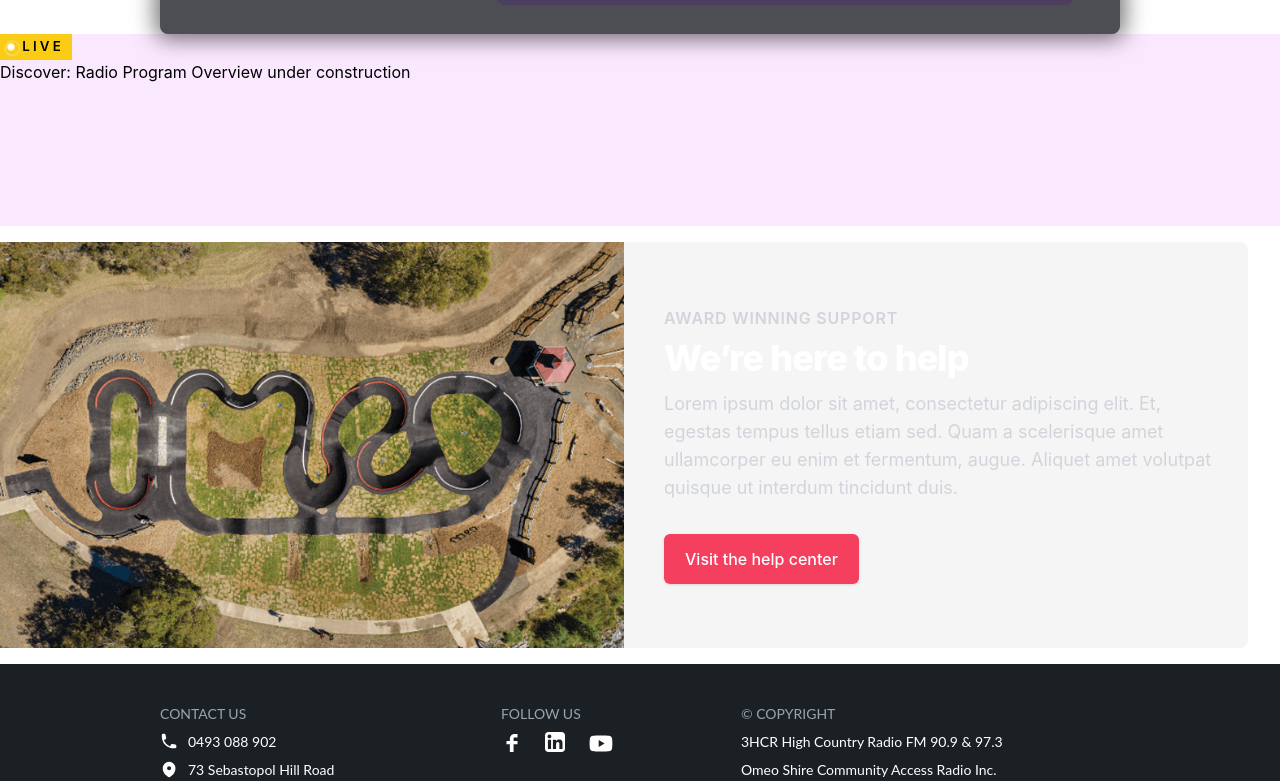
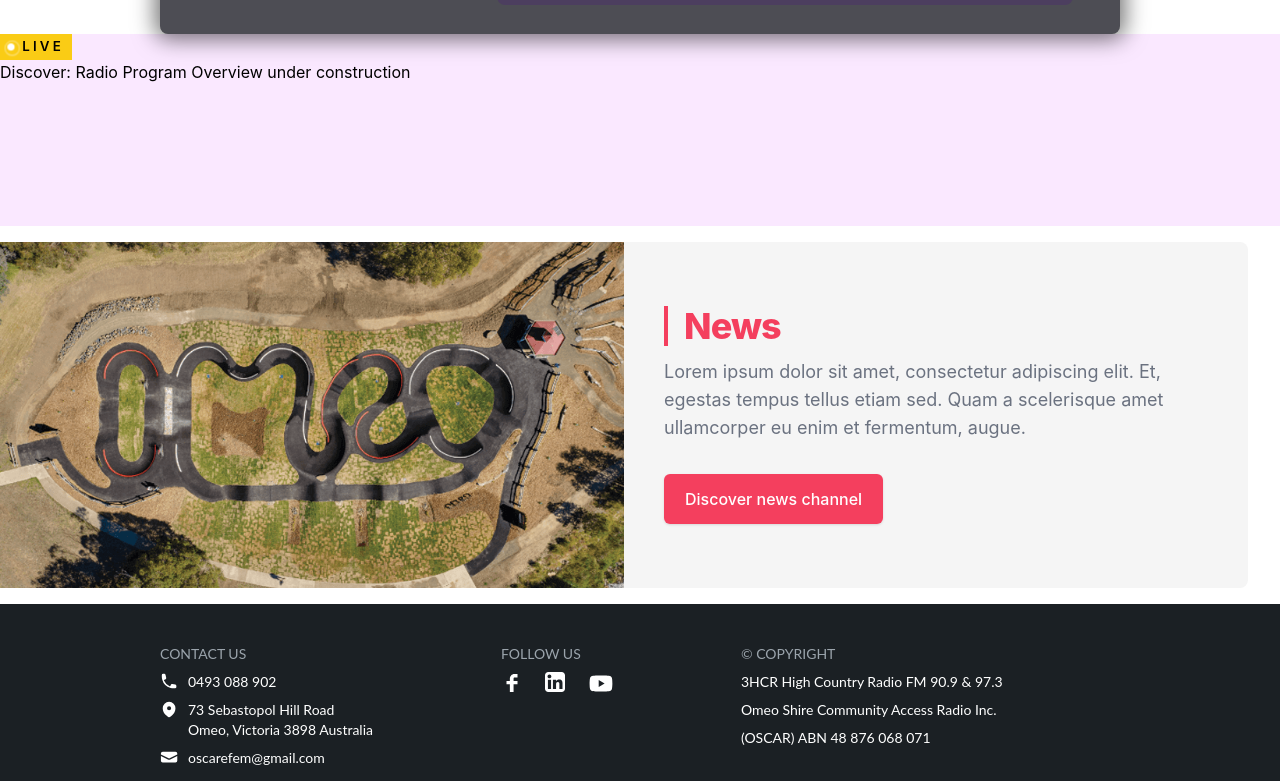
Before and after one commit to partyVic/3hrc, a React (Create React App) app in the folder client/: page / in a window 1280 px wide. Shown: the part 814-1595 px from the top of the page. Built offline with nearby package versions, Linux system fonts and the light colour scheme; no server answers.

Commit message:
some style changes

```diff
--- a/client/src/components/introduction/Introduction.js
+++ b/client/src/components/introduction/Introduction.js
@@ -14,7 +14,7 @@ const Introduction = () => {
                 md:hidden
                 h-1/5 flex
                 '>
-                <div className='h-4/5 w-1 bg-rose-500 rounded ml-4 mt-2.5'></div>
+                <div className='h-4/5 w-1 bg-rose-500 ml-4 mt-2.5'></div>
                 <div className='w-full h-full mt-2 mx-4'>
                     <h2 className='text-lg font-bold text-rose-500'>{INTRO_TITLE}</h2>
                     <p className='mt-1 text-sm font-medium text-slate-500'>{INTRO_BODY}</p>
@@ -36,7 +36,7 @@ const Introduction = () => {
                     md:absolute md:flex md:h-1/4 md:w-2/5 md:bg-[rgba(255,255,255,0.4)] md:top-80 md:left-14 md:rounded-xl backdrop-opacity-10 backdrop-invert bg-white/30
                     hidden
                     '>
-                    <div className='h-4/5 w-1 bg-rose-500 rounded ml-4 mt-6'></div>
+                    <div className='h-4/5 w-1 bg-rose-500 ml-4 mt-6'></div>
                     <div className='w-full h-full mt-4 ml-10 mr-4'>
                         <h2 className='text-4xl font-bold text-rose-500'>{INTRO_TITLE}</h2>
                         <p className='mt-4 text-lg font-medium text-white'>{INTRO_BODY}</p>
--- a/client/src/components/news/NewsBoard.js
+++ b/client/src/components/news/NewsBoard.js
@@ -16,12 +16,13 @@ const NewsBoard = () => {
             </div>
             <div className="relative max-w-7xl mx-auto px-4 py-12 sm:px-6 lg:px-8 lg:py-16">
                 <div className="md:ml-auto md:w-1/2 md:pl-10">
-                    <h2 className="text-base font-semibold uppercase tracking-wider text-gray-300">Award winning support</h2>
-                    <p className="mt-2 text-white text-3xl font-extrabold tracking-tight sm:text-4xl">We’re here to help</p>
-                    <p className="mt-3 text-lg text-gray-300">
+                    <div className='flex'>
+                        <span className=' bg-rose-500 w-1 mr-4'></span>
+                        <p className="text-rose-500 text-3xl font-extrabold tracking-tight sm:text-4xl">News</p>
+                    </div>
+                    <p className="mt-3 text-lg text-gray-500">
                         Lorem ipsum dolor sit amet, consectetur adipiscing elit. Et, egestas tempus tellus etiam sed. Quam a
-                        scelerisque amet ullamcorper eu enim et fermentum, augue. Aliquet amet volutpat quisque ut interdum
-                        tincidunt duis.
+                        scelerisque amet ullamcorper eu enim et fermentum, augue.
                     </p>
                     <div className="mt-8">
                         <div className="inline-flex rounded-md shadow">
@@ -29,7 +30,7 @@ const NewsBoard = () => {
                                 onClick={() => navigate('/news')}
                                 className="inline-flex items-center justify-center px-5 py-3 border border-transparent text-base font-medium rounded-md text-white hover:text-[rgba(255,255,255,0.8)] bg-rose-500 hover:bg-rose-600 cursor-pointer"
                             >
-                                Visit the help center
+                                Discover news channel
                             </span>
                         </div>
                     </div>
```
